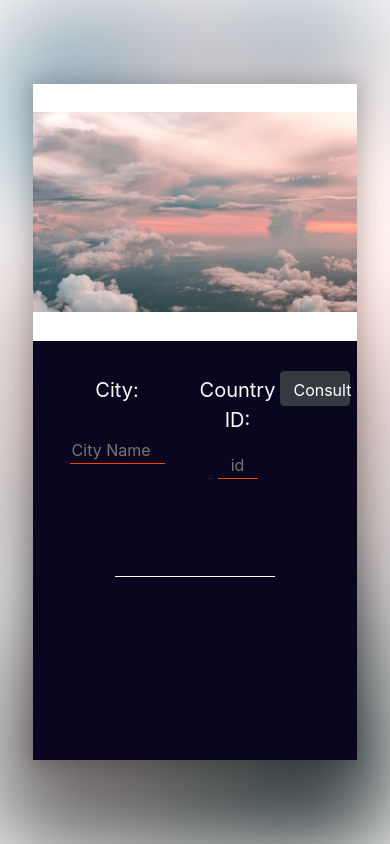
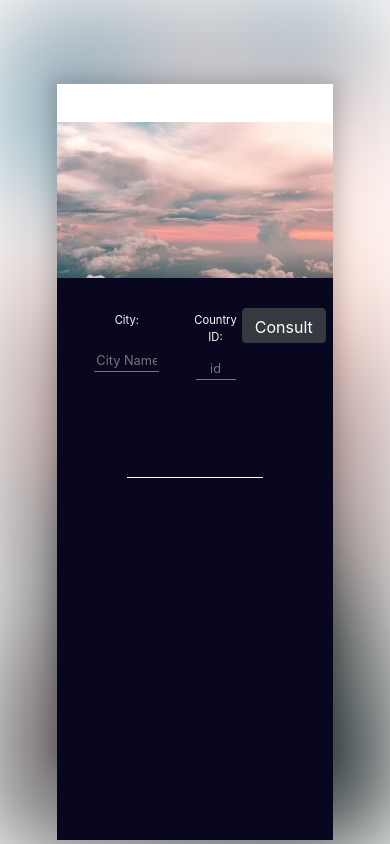
Before and after one commit to Madeuss/Weather-App, a React (Create React App) app: page / in a window 390 px wide. Built offline with nearby package versions, Linux system fonts and the light colour scheme.

Commit message:
responsive? almost

```diff
--- a/src/components/LandingPage/index.js
+++ b/src/components/LandingPage/index.js
@@ -46,7 +46,7 @@ return (
                 <aside className="right">
                     <form className="inputs" onSubmit={handleConsultWeather}>
                         <Form.Row className="form-row">
-                            <Form.Label column="lg" lg={0}>
+                            <Form.Label column="lg" lg={0} className="form-label">
                                 City:
                             </Form.Label>
                             <Col id="input-col-1" className="input-col" >
@@ -54,7 +54,7 @@ return (
                             </Col>
                         </Form.Row>
                         <Form.Row className="form-row">
-                            <Form.Label column="lg" lg={0}>
+                            <Form.Label column="lg" lg={0} className="form-label">
                                 Country ID:
                             </Form.Label>
                             <Col id="input-col-2" className="input-col" >
--- a/src/components/LandingPage/styles.css
+++ b/src/components/LandingPage/styles.css
@@ -102,9 +102,6 @@ Button {
     width: 95px;
 }
 
-Button:focus {
-    border: none;
-}
 
 .weather-data {
     display: grid;
@@ -130,6 +127,7 @@ Button:focus {
     border-bottom: 1px solid white;
     margin-bottom: 20px;
 }
+
 
 
 @media screen and (max-width: 880px){
@@ -163,3 +161,65 @@ Button:focus {
         height: 35px;
     }
 }
+
+@media screen and (max-width: 878px){
+    .weather-data h1, .weather-data h2, .weather-data p, .weather-data span{
+        font-size: 1.2em;
+    }
+
+    .right {
+        height: 140%;
+    }
+
+    Button {
+        width: auto;
+        height: 35px;
+    }
+
+    #city-name{
+        margin-top: 12px;
+        width: 65px;
+        font-size: .8em;
+    }
+
+    #country-id{
+        width: 40px;
+        font-size: .8em;
+        margin-top: 12px;
+    }
+
+    .form-label{
+        font-size: 1em;
+    }
+}
+
+@media screen and (max-width: 600px){
+    .weather-data h1, .weather-data h2, .weather-data p, .weather-data span{
+        font-size: 1.2em;
+    }
+
+    .right {
+        height: 140%;
+    }
+
+    Button {
+        width: auto;
+        height: 35px;
+    }
+
+    #city-name{
+        margin-top: 1px;
+        width: 65px;
+        font-size: .8em;
+    }
+
+    #country-id{
+        width: 40px;
+        font-size: .8em;
+        margin-top: 1px;
+    }
+
+    .form-label{
+        font-size: .7em;
+    }
+}
```
